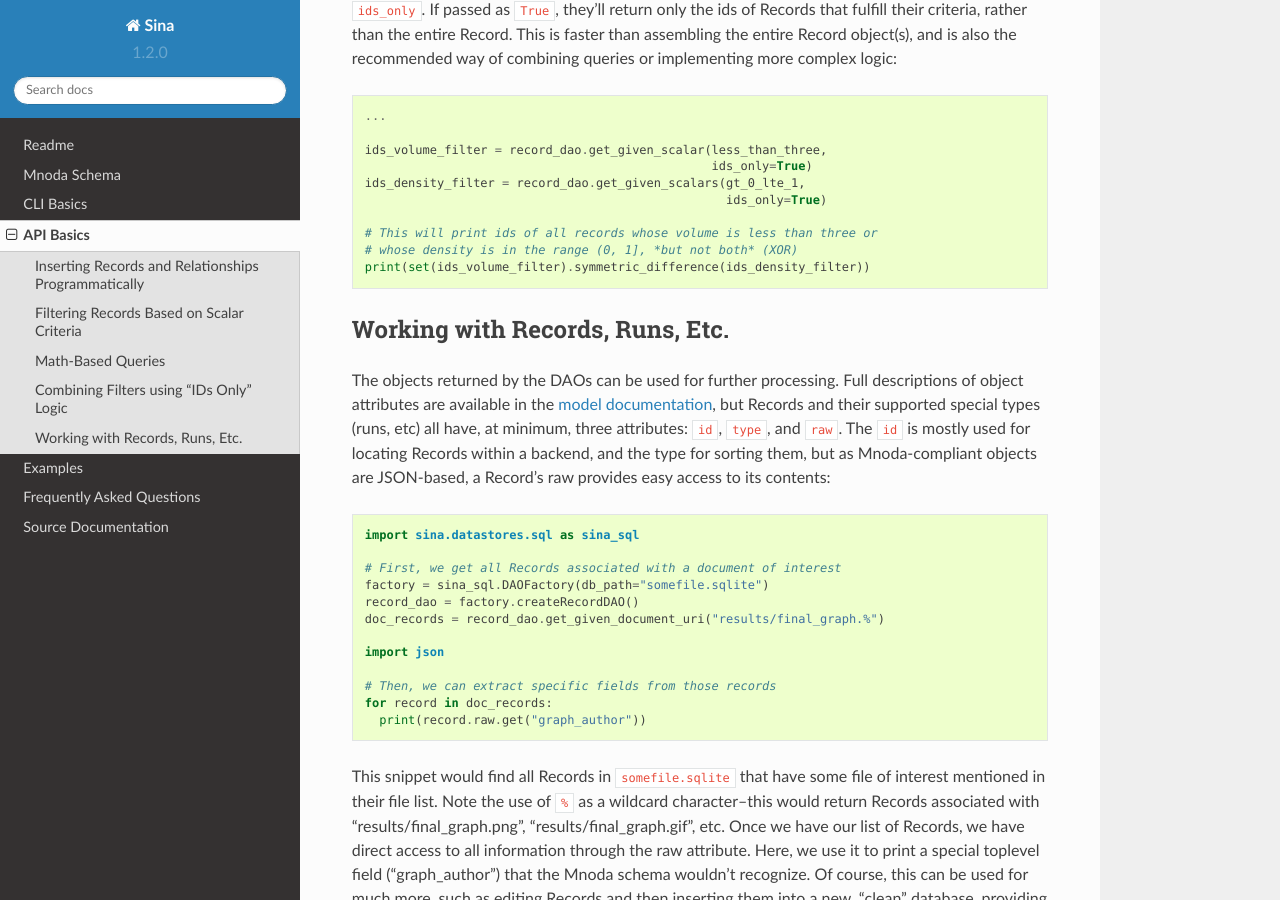
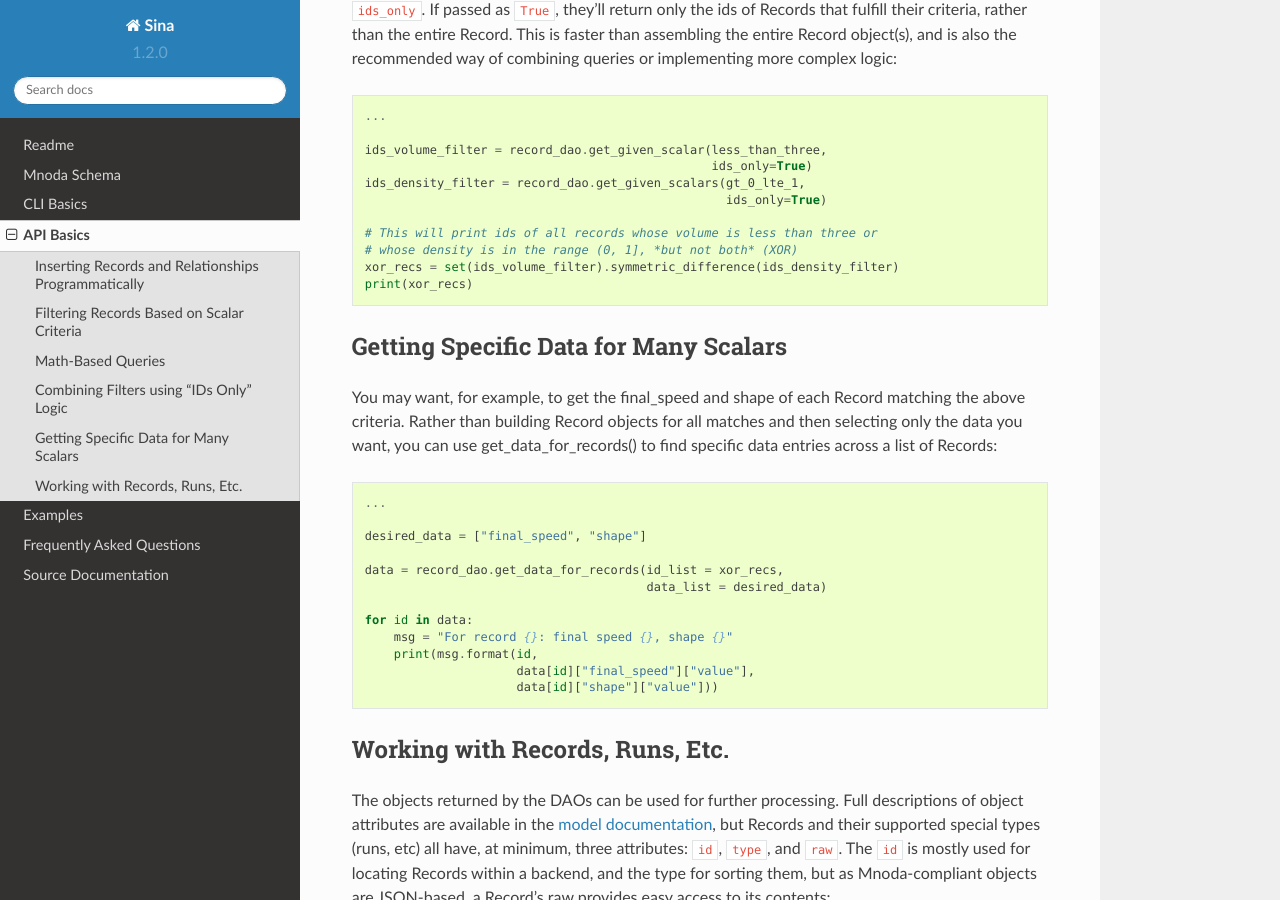
Before and after one commit to LLNL/Sina, a Sphinx documentation site: the page built from docs/source/api_basics.rst, in a window 1280 px wide and 900 px high, scrolled down 2968 px. Built offline with Sphinx 7.4.7 and the Read the Docs theme 2.0.0, drawn with Linux system fonts in a browser that asks for light colours; pages that are not in the unit, such as notebooks, are missing from menus.

Commit message:
SIBO-382: Add API docs, explicitly test value fetching

```diff
--- a/docs/source/api_basics.rst
+++ b/docs/source/api_basics.rst
@@ -164,7 +164,30 @@ the recommended way of combining queries or implementing more complex logic::
 
   # This will print ids of all records whose volume is less than three or
   # whose density is in the range (0, 1], *but not both* (XOR)
-  print(set(ids_volume_filter).symmetric_difference(ids_density_filter))
+  xor_recs = set(ids_volume_filter).symmetric_difference(ids_density_filter)
+  print(xor_recs)
+
+
+Getting Specific Data for Many Scalars
+~~~~~~~~~~~~~~~~~~~~~~~~~~~~~~~~~~~~~~
+
+You may want, for example, to get the final_speed and shape of each
+Record matching the above criteria. Rather than building Record objects for
+all matches and then selecting only the data you want, you can use
+get_data_for_records() to find specific data entries across a list of Records::
+
+ ...
+
+ desired_data = ["final_speed", "shape"]
+
+ data = record_dao.get_data_for_records(id_list = xor_recs,
+                                        data_list = desired_data)
+
+ for id in data:
+     msg = "For record {}: final speed {}, shape {}"
+     print(msg.format(id,
+                      data[id]["final_speed"]["value"],
+                      data[id]["shape"]["value"]))
 
 
 Working with Records, Runs, Etc.
```
Also changed, not shown: 2 other files.
